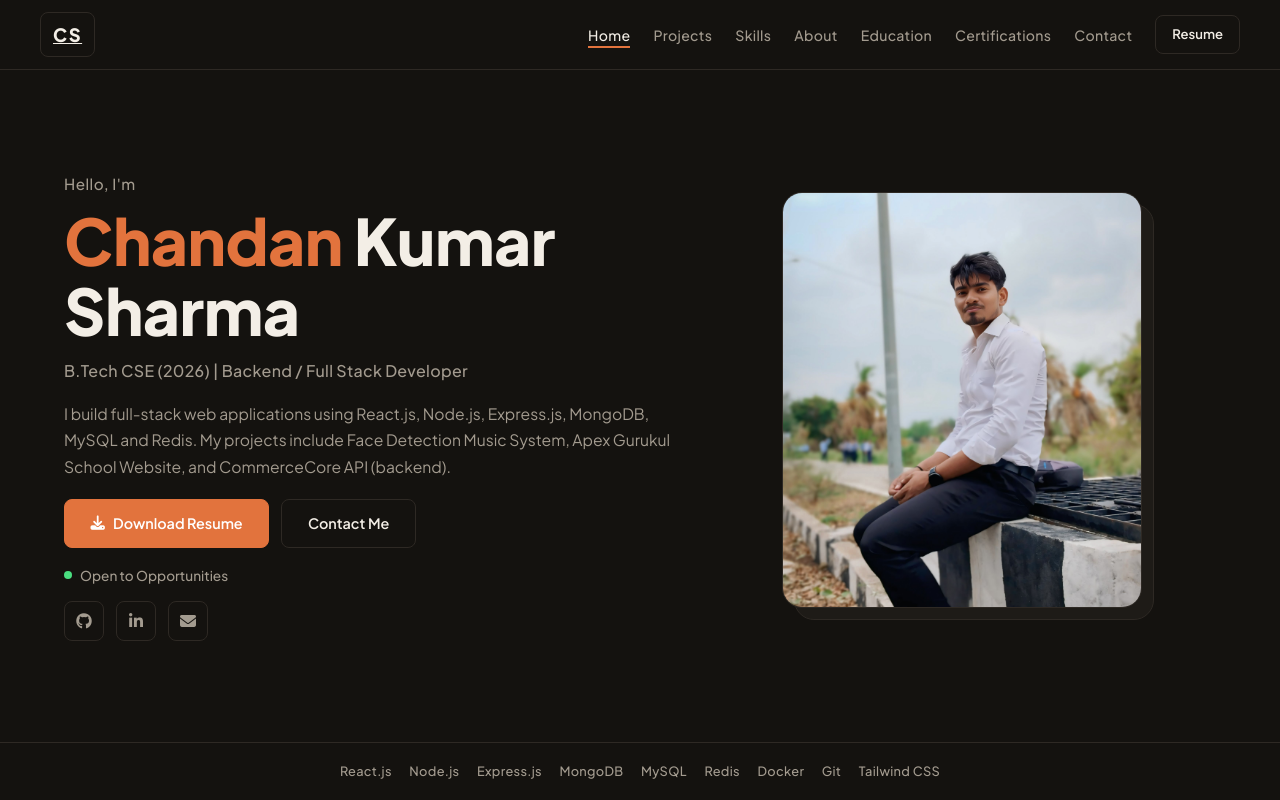
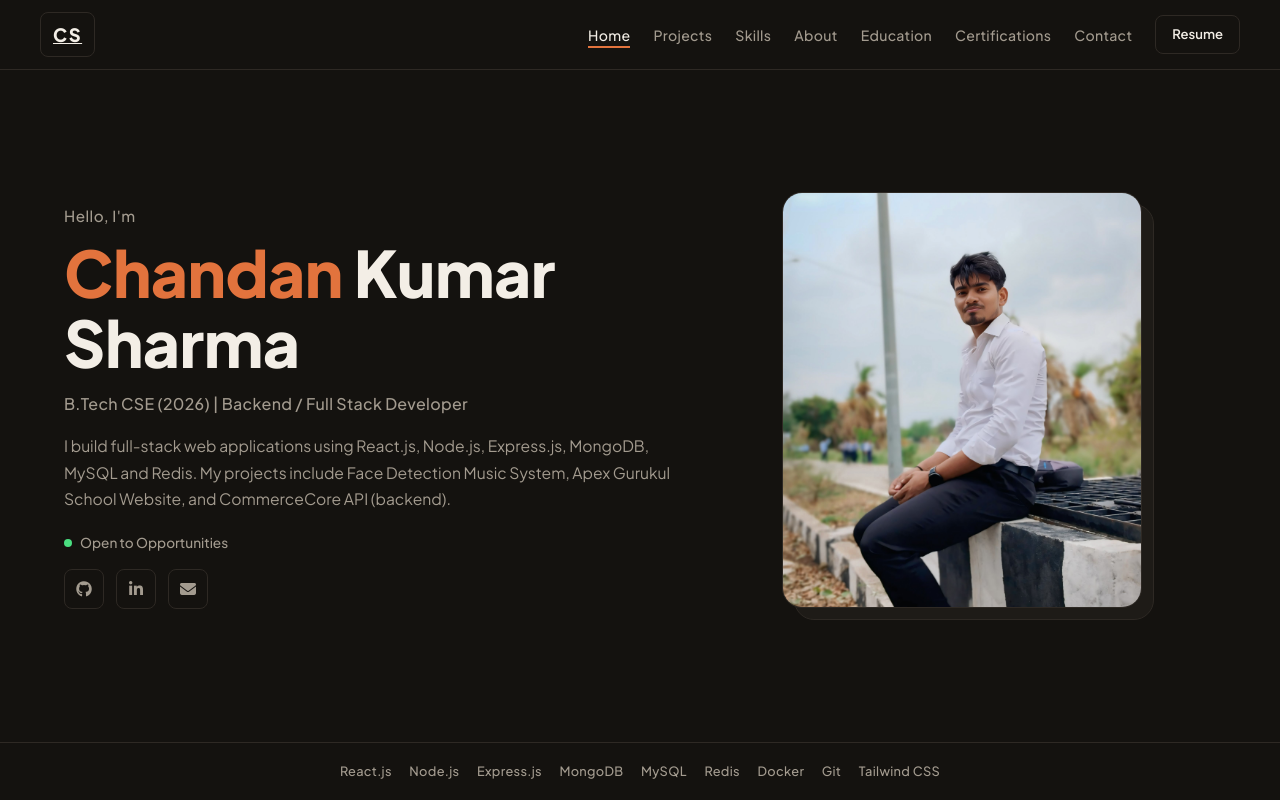
Before and after one commit to chandan-sharma07/developer-portfolio07, a React (Vite) app: page / in a window 1280 px wide. Shown: the top 800 px of the page. Built offline with nearby package versions, Linux system fonts and the light colour scheme.

Commit message:
fix: remove button form hero section

```diff
--- a/src/components/Hero.jsx
+++ b/src/components/Hero.jsx
@@ -35,25 +35,6 @@ export default function Hero() {
             MongoDB, MySQL and Redis. My projects include Face Detection Music
             System, Apex Gurukul School Website, and CommerceCore API (backend).
           </p>
-
-          <div className="hero-buttons hero-fade" style={{ '--i': 4 }}>
-            <a
-              href={assetUrl('/downloads/Resume_FullStackDeveloper.pdf')}
-              target="_blank"
-              rel="noopener"
-              download="Chandan_Resume.pdf"
-              className="hero-btn hero-btn-primary"
-            >
-              <i className="fas fa-download" /> Download Resume
-            </a>
-            <a
-              href="#contact"
-              className="hero-btn hero-btn-ghost"
-              onClick={e => handleNavClick(e, '#contact')}
-            >
-              Contact Me
-            </a>
-          </div>
 
           <div className="hero-status hero-fade" style={{ '--i': 5 }}>
             <span className="hero-status-dot" aria-hidden="true" />
```
